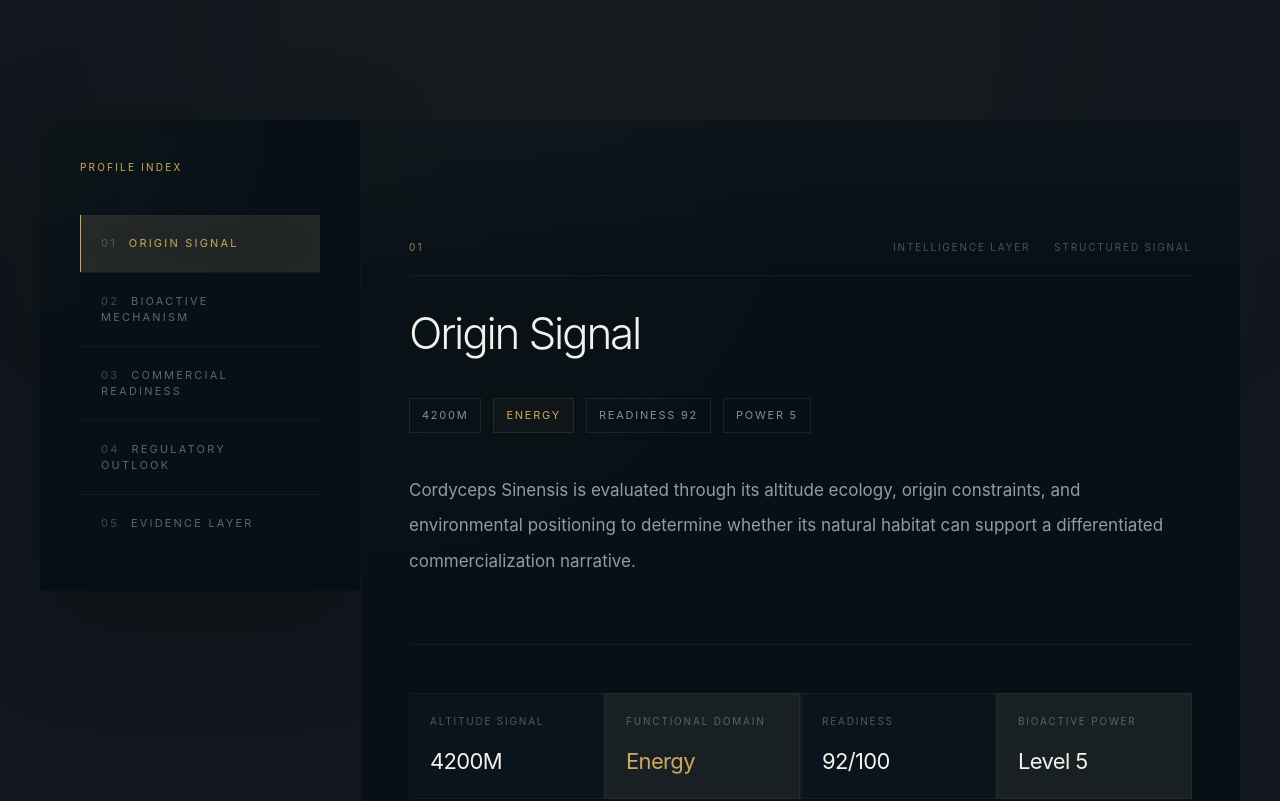
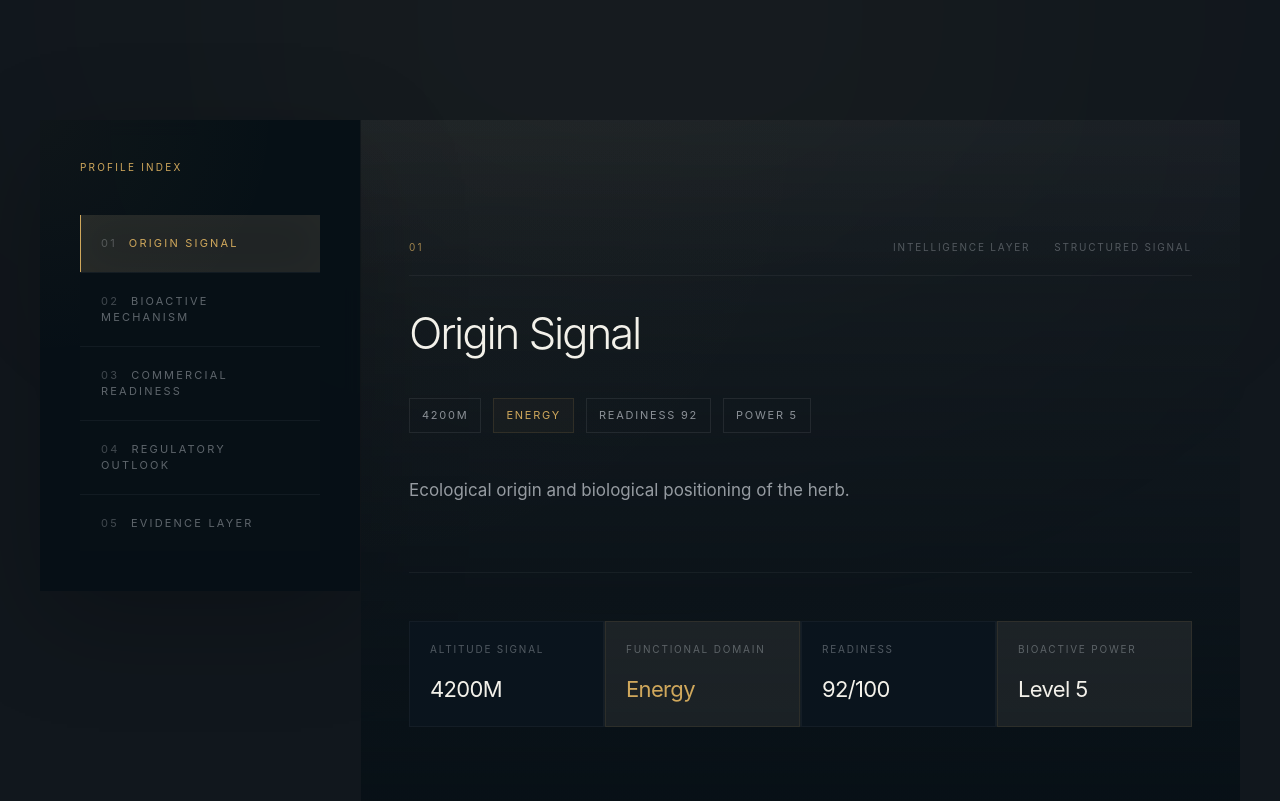
Before and after one commit to 0xMinority/polarherb-v1, a Next.js app: page /herbs/cordyceps-sinensis in a window 1280 px wide. Shown: the part 1060-1861 px from the top of the page. Built offline with nearby package versions, Linux system fonts and the light colour scheme.

Commit message:
Centralize herb section metadata

```diff
--- a/src/components/herb-detail/SectionCard.tsx
+++ b/src/components/herb-detail/SectionCard.tsx
@@ -6,6 +6,7 @@ import { BioactiveMechanism } from "./BioactiveMechanism";
 import { CommercialReadiness } from "./CommercialReadiness";
 import { RegulatoryOutlook } from "./RegulatoryOutlook";
 import type { HerbProfileSection } from "../../config/herb-sections";
+import { herbSectionMeta } from "../../config/herb-section-meta";
 
 interface SectionCardProps {
     index: number;
@@ -20,12 +21,13 @@ export function SectionCard({
     herb,
     detail,
 }: SectionCardProps) {
+    const meta = herbSectionMeta[title];
     return (
         <section
             id={title.toLowerCase().replace(/\s+/g, "-")}
             className="relative min-h-[520px] scroll-mt-8 overflow-hidden px-5 py-[80px] md:px-8 md:py-[100px] xl:min-h-[620px] xl:px-12 xl:py-[120px]"
             style={{
-                background: isPrioritySection(title)
+                background: meta.priority
                     ? "linear-gradient(to bottom, rgba(255,255,255,0.018), #071016)"
                     : "#071016",
             }}
@@ -88,7 +90,7 @@ export function SectionCard({
                 </div>
 
                 <p className="mt-7 max-w-[820px] text-[15px] leading-8 text-[#D7DCE2]/68 md:text-[16px] xl:mt-10 xl:text-[17px] xl:leading-[2.1]">
-                    {getSectionDescription(title, herb.name)}
+                    {meta.description}
                 </p>
 
                 <div className="mt-12 max-w-[1240px] border-t border-white/[0.05] pt-8 md:pt-10 xl:mt-16 xl:pt-12">
@@ -155,27 +157,3 @@ export function SectionCard({
         </section>
     );
 }
-
-function getSectionDescription(title: HerbProfileSection, herbName: string) {
-    const descriptions: Record<string, string> = {
-        "Origin Signal": `${herbName} is evaluated through its altitude ecology, origin constraints, and environmental positioning to determine whether its natural habitat can support a differentiated commercialization narrative.`,
-
-        "Bioactive Mechanism": `${herbName} is analyzed through its dominant functional domain, biological strength level, and future compound-level evidence layers to identify its most credible mechanism direction.`,
-
-        "Commercial Readiness": `${herbName} is assessed through readiness scoring, market familiarity, supply-chain plausibility, and suitability for ingredient-led product development.`,
-
-        "Regulatory Outlook": `${herbName} will be mapped against market-entry constraints, claim boundaries, ingredient category risks, and documentation requirements across target jurisdictions.`,
-
-        "Evidence Layer": `${herbName} will aggregate traditional use, preclinical findings, human evidence, commercial adoption, and AI-assisted mechanistic signals into a transparent evidence composition system.`,
-    };
-
-    return descriptions[title] ?? `${herbName} is being evaluated as part of the PolarHerb intelligence system.`;
-}
-
-function isPrioritySection(title: HerbProfileSection) {
-    return [
-        "Bioactive Mechanism",
-        "Commercial Readiness",
-        "Evidence Layer",
-    ].includes(title);
-}
--- /dev/null
+++ b/src/config/herb-section-meta.ts
@@ -0,0 +1,39 @@
+import type { HerbProfileSection } from "./herb-sections";
+
+export const herbSectionMeta: Record<
+    HerbProfileSection,
+    {
+        description: string;
+        priority: boolean;
+    }
+> = {
+    "Origin Signal": {
+        description:
+            "Ecological origin and biological positioning of the herb.",
+        priority: true,
+    },
+
+    "Bioactive Mechanism": {
+        description:
+            "AI-assisted pathway convergence and target interaction analysis.",
+        priority: true,
+    },
+
+    "Commercial Readiness": {
+        description:
+            "Commercialization maturity and formulation deployment readiness.",
+        priority: true,
+    },
+
+    "Regulatory Outlook": {
+        description:
+            "Global compliance pathway and market-entry overview.",
+        priority: false,
+    },
+
+    "Evidence Layer": {
+        description:
+            "Scientific evidence structure supporting biological claims.",
+        priority: false,
+    },
+};
```
